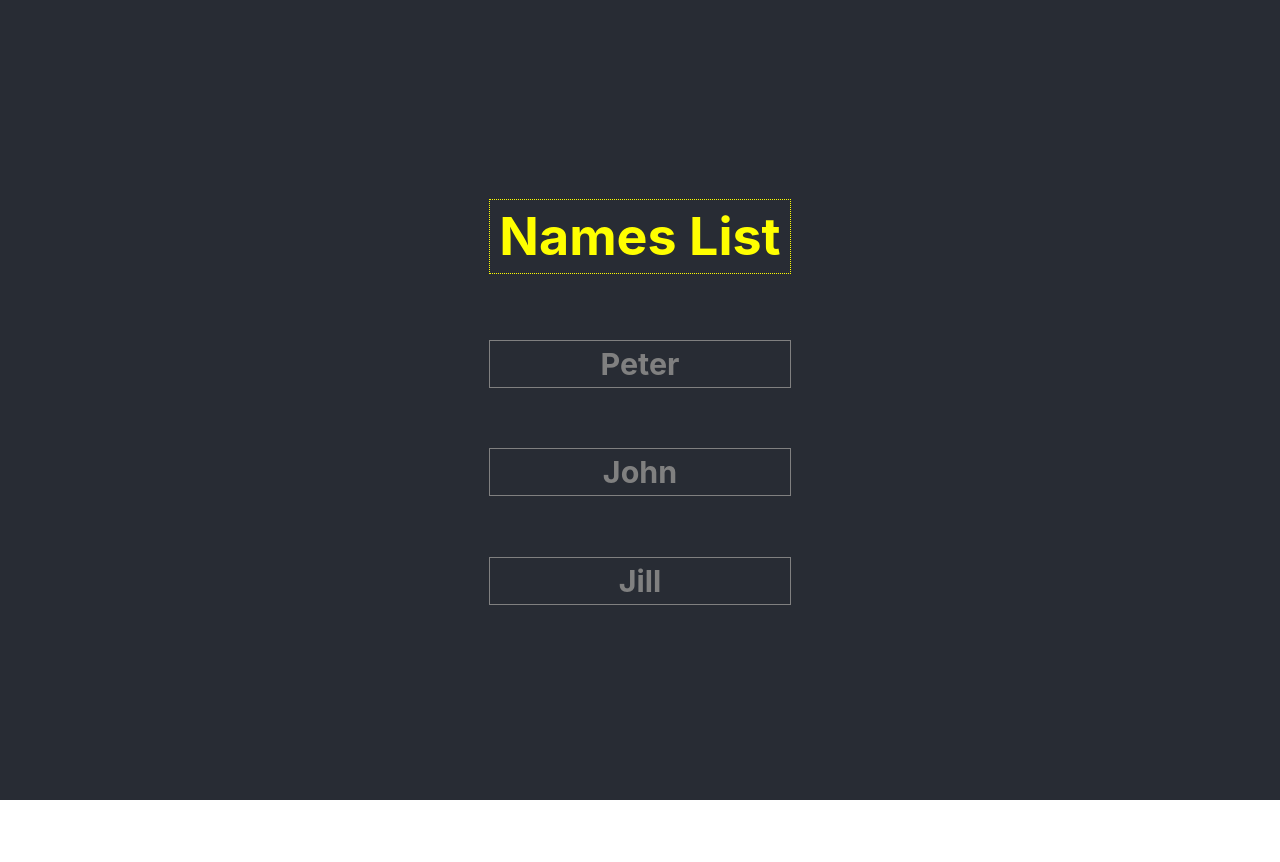
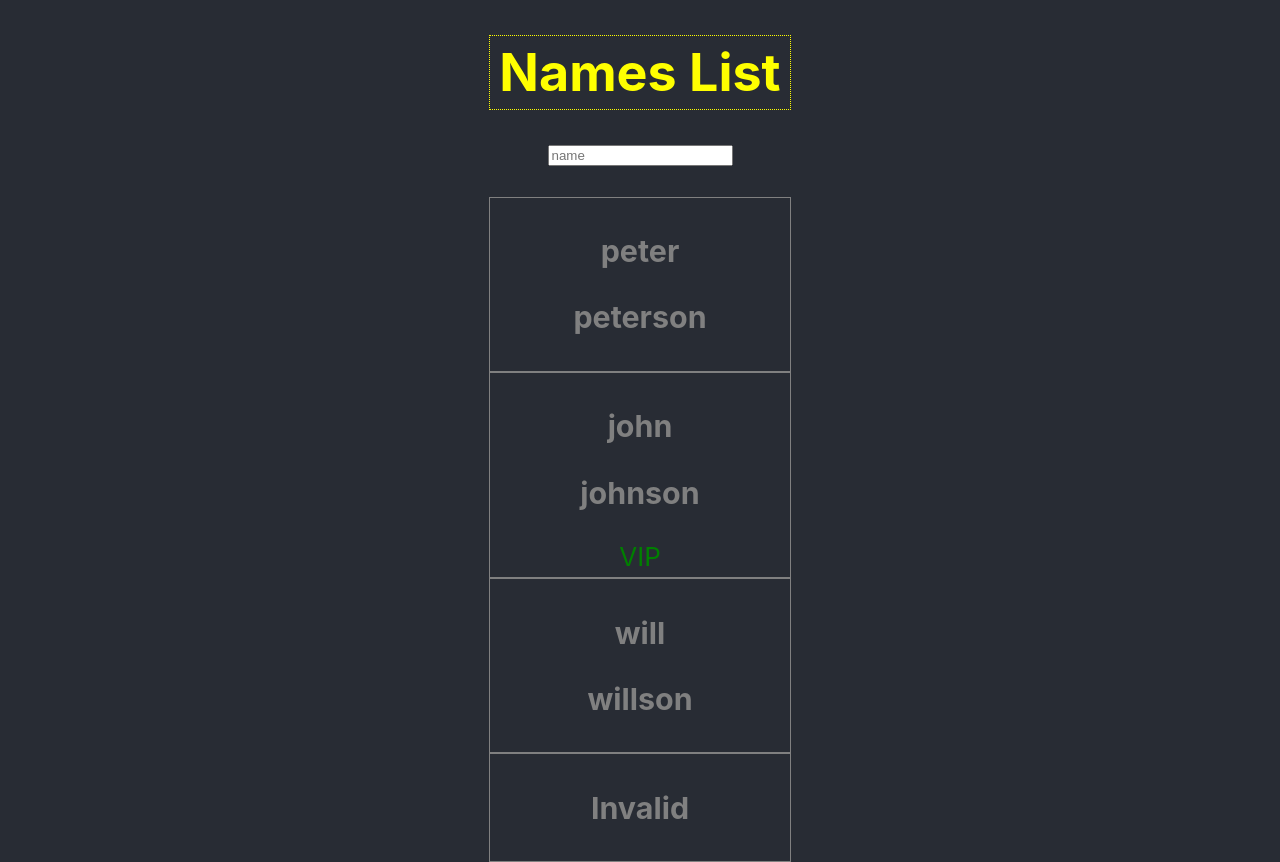
Before and after one commit to Sai-droid/hooks-app, a React (Create React App) app: page / in a window 1280 px wide. Before the commit the page ends 800 px from the top, so only its background shows below. Built offline with nearby package versions, Linux system fonts and the light colour scheme.

Commit message:
conditional rendering

```diff
--- a/src/App.js
+++ b/src/App.js
@@ -1,15 +1,18 @@
 import logo from './logo.svg';
 import './App.scss';
-
+import NameTag from '../src/Components/nameTag'
+import Input from './Components/Input'
 function App() {
   return (
     <div className="App">
       <header className="App-header">
         <h1 className="title name">Names List</h1>
-        <h3 className ="name">Peter</h3>
-        <h3 className ="name">John</h3>
-        <h3 className ="name">Jill</h3>
-
+        <Input placeholder="name" name="rammaya"></Input>
+        <br/>
+        <NameTag firstname ="peter" lastname ="peterson"></NameTag>
+        <NameTag firstname ="john" lastname ="johnson" />
+        <NameTag firstname ="will" lastname ="willson" />
+        <NameTag />
         </header>
     </div>
   );
--- /dev/null
+++ b/src/Components/Input.js
@@ -0,0 +1,7 @@
+import React from 'react'
+
+function Input({placeholder,name}) {
+    return <input placeholder={placeholder} type ={name} ></input>
+}
+
+export default Input
--- /dev/null
+++ b/src/Components/nameTag.js
@@ -0,0 +1,26 @@
+import React from 'react'
+import '.././App.scss';
+
+function nameTag(props) {
+
+    if(!props.firstname && !props.lastname){
+        return(
+            <div className ="name">
+        <h3 >Invalid</h3>
+
+        </div>
+        )
+    }
+
+   return(
+       <div className ="name">
+   <h3 >{props.firstname}</h3>
+   <h3 >{props.lastname}</h3>
+   {
+       props.firstname ==="john" && <div style={{color:"green"}}>VIP</div>
+   }
+   </div>
+   )
+}
+
+export default nameTag
```
